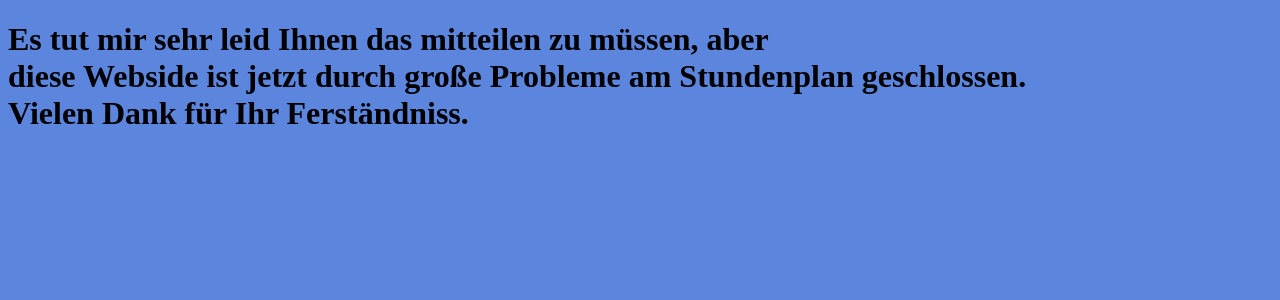
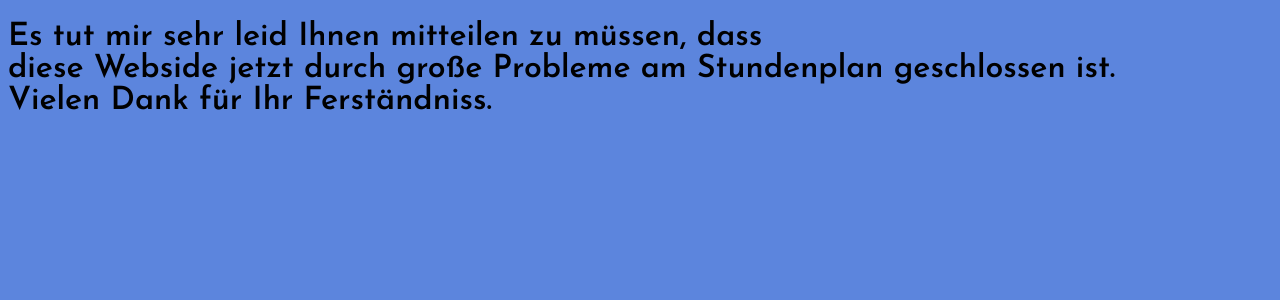
Before and after one commit to Bommberk/Stundenplan10b, a PHP site: page / in a window 1280 px wide. Shown: the top 300 px of the page. Run offline with PHP 8.4, Linux system fonts and the light colour scheme.

Commit message:
text verändert

```diff
--- a/index.php
+++ b/index.php
@@ -1,14 +1,17 @@
 <!DOCTYPE html>
-<html lang="en">
+<html lang="de">
 <head>
     <meta charset="UTF-8">
     <meta http-equiv="X-UA-Compatible" content="IE=edge">
     <meta name="viewport" content="width=device-width, initial-scale=1.0">
+    <link rel="preconnect" href="https://fonts.googleapis.com">
+    <link rel="preconnect" href="https://fonts.gstatic.com" crossorigin>
+    <link href="https://fonts.googleapis.com/css2?family=Josefin+Sans:wght@600&display=swap" rel="stylesheet">
     <title>Document</title>
 </head>
-<body style="background: #5c85dd;">
-    <h1>Es tut mir sehr leid Ihnen das mitteilen zu müssen, aber<br>
-        diese Webside ist jetzt durch große Probleme am Stundenplan geschlossen.<br>
+<body style="background: #5c85dd;font-family: 'Josefin Sans', sans-serif;">
+    <h1>Es tut mir sehr leid Ihnen mitteilen zu müssen, dass<br>
+        diese Webside jetzt durch große Probleme am Stundenplan geschlossen ist.<br>
         Vielen Dank für Ihr Ferständniss.
 </h1>
 </body>
```
